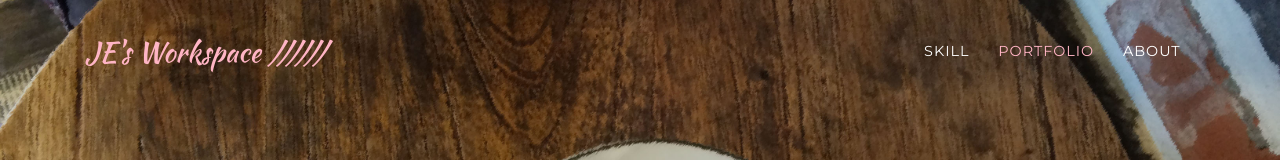
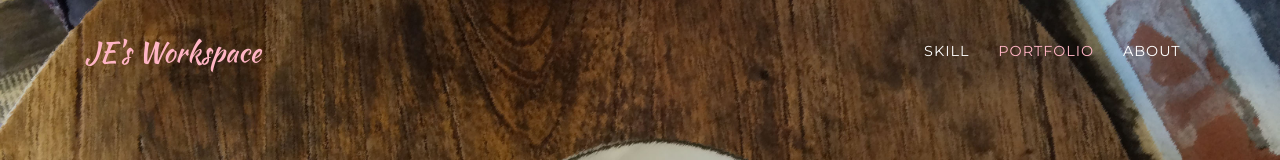
Before and after one commit to jeongeun1208/myhome, a website with bundled scripts: page index.html in a window 1280 px wide. Shown: the top 160 px of the page. Built offline with nearby package versions, Linux system fonts and the light colour scheme; a web font is replaced by a local one.

Commit message:
Update index.html
테스트에서 다시 되돌리기

```diff
--- a/index.html
+++ b/index.html
@@ -8,7 +8,7 @@
     <meta name="description" content="">
     <meta name="author" content="">
 
-    <title>정은의 작업공간 </title>
+    <title>정은의 작업공간</title>
     <!-- favicon 적용 -->
     <link rel="shortcut icon" href="img/icon/home.png">
 
@@ -32,7 +32,7 @@
     <!-- Navigation -->
     <nav class="navbar navbar-expand-lg navbar-dark fixed-top" id="mainNav">
       <div class="container">
-        <a class="navbar-brand js-scroll-trigger" href="#page-top">JE's Workspace //////</a>
+        <a class="navbar-brand js-scroll-trigger" href="#page-top">JE's Workspace</a>
         <button class="navbar-toggler navbar-toggler-right" type="button" data-toggle="collapse" data-target="#navbarResponsive" aria-controls="navbarResponsive" aria-expanded="false" aria-label="Toggle navigation">
           Menu
           <i class="fa fa-bars"></i>
```
